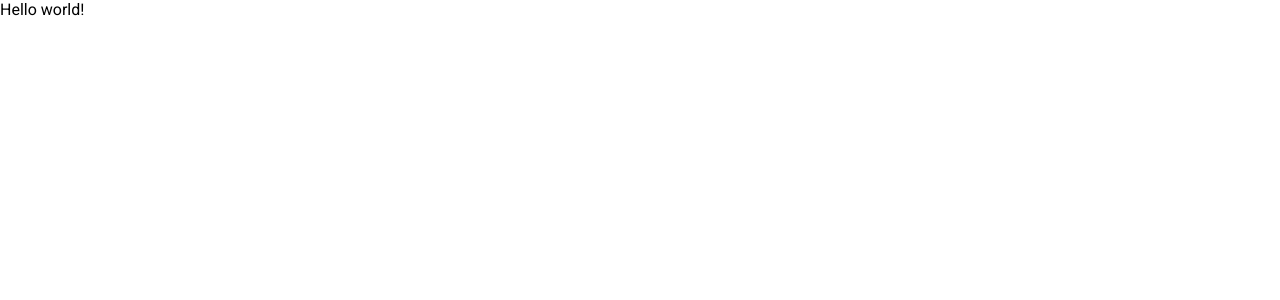
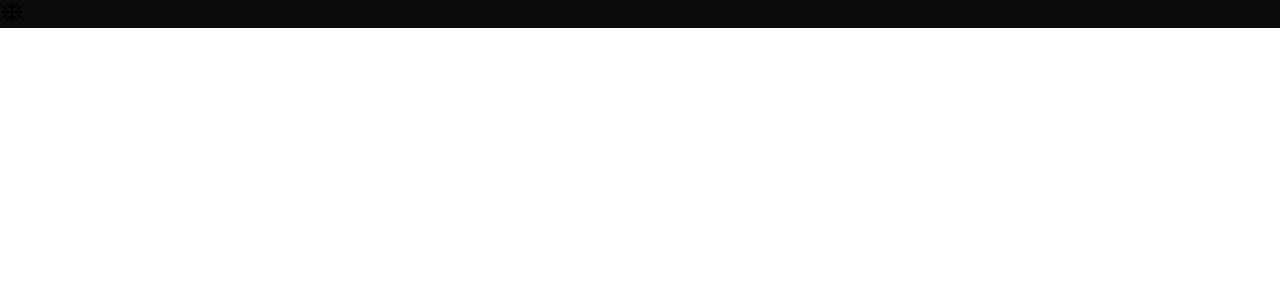
Before and after one commit to SidneyRoberto9/netflix-clone, a React (Create React App) app: page / in a window 1280 px wide. Shown: the top 300 px of the page. Built offline with nearby package versions, Linux system fonts and the light colour scheme.

Commit message:
✨ feat: create and use home component

```diff
--- a/src/App.jsx
+++ b/src/App.jsx
@@ -1,5 +1,8 @@
+import "./App.scss";
+import Home from "./home/Home";
+
 const App = () => {
-  return <div>Hello world!</div>;
+  return <Home />;
 };
 
 export default App;
--- a/src/App.scss
+++ b/src/App.scss
@@ -0,0 +1,3 @@
+:root {
+  --main-color: #0b0b0b;
+}
--- /dev/null
+++ b/src/home/Home.jsx
@@ -0,0 +1,12 @@
+import { AcUnit } from "@material-ui/icons";
+import "./home.scss";
+
+const Home = () => {
+  return (
+    <div className="home">
+      <AcUnit />
+    </div>
+  );
+};
+
+export default Home;
--- /dev/null
+++ b/src/home/home.scss
@@ -0,0 +1,3 @@
+.home {
+  background-color: var(--main-color);
+}
```
